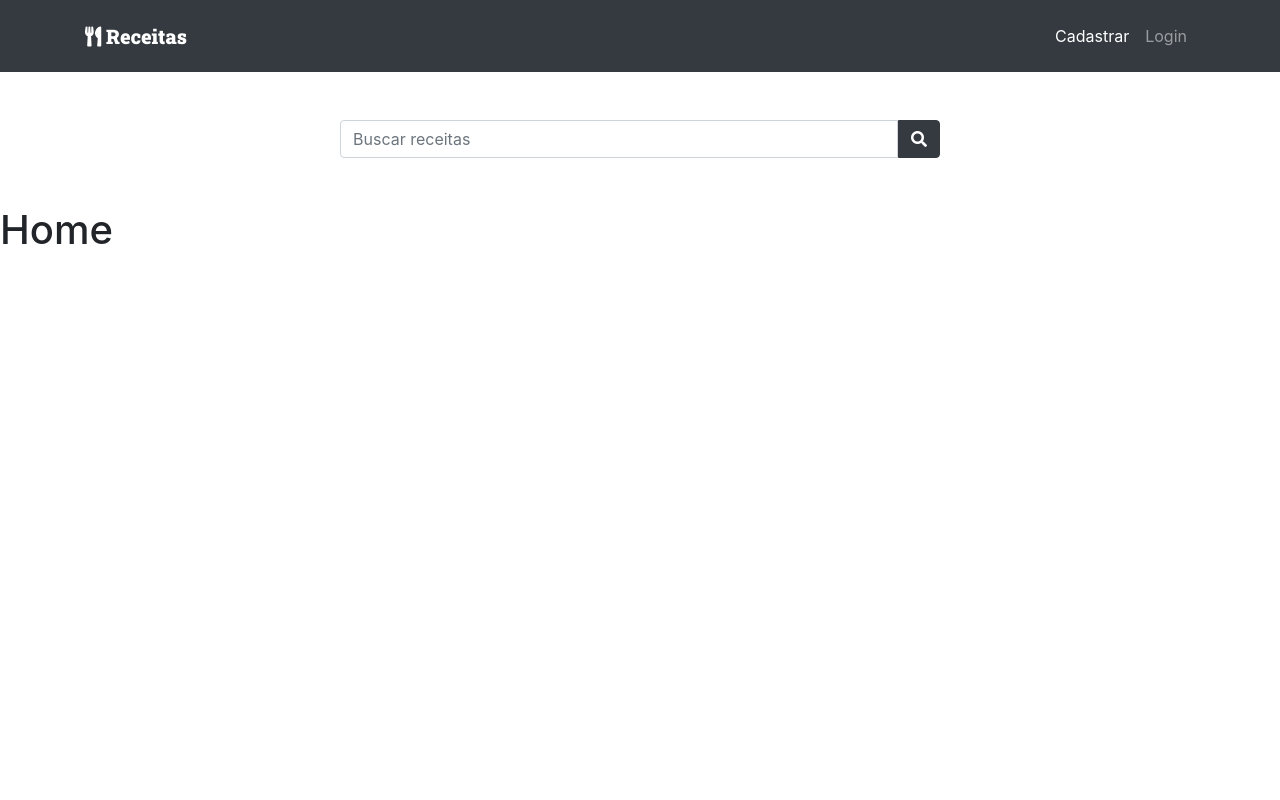
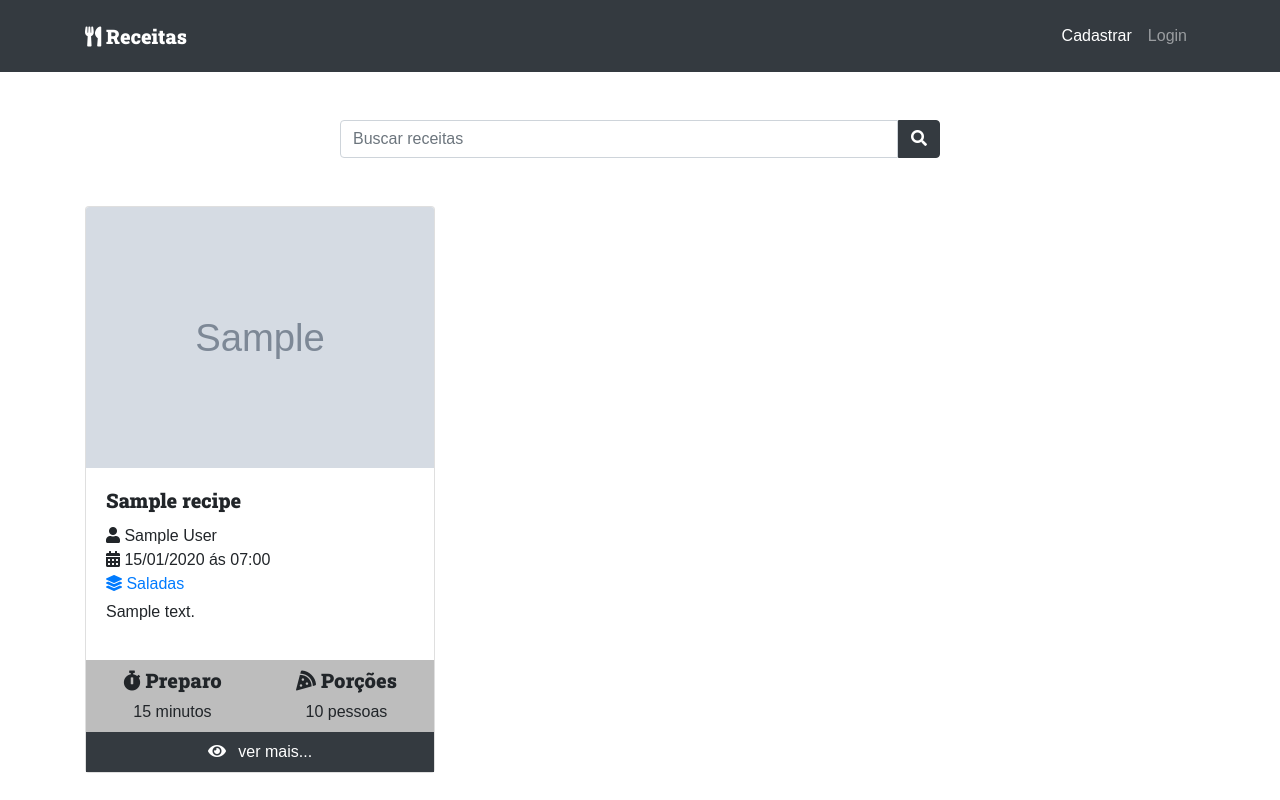
Before and after one commit to PabloSanttana/Django-Recitas-Website, a Django app: page / in a window 1280 px wide. Run offline with Django 4.2, Linux system fonts and the light colour scheme; tables that the repository leaves empty hold one stand-in row (values such as "Sample post"); grey boxes marked "Sample" are stand-in pictures; some libraries are stand-ins or nearby versions.

Commit message:
home css

```diff
--- a/base_static/global/css/global.css
+++ b/base_static/global/css/global.css
@@ -1,15 +1,33 @@
 :root {
     --font-primary: sans-serif;
     --font-headings: 'Roboto Slab', serif;
+    --color-title: #212529;
 }
 * {
     padding: 0px;
     margin: 0px;
     box-sizing: border-box;
+    font-family: var(--font-primary);
+}
+
+h1,
+h2,
+h3,
+h4,
+h5,
+h6 {
+    font-family: var(--font-headings);
+}
+p{
+    padding: 0px !important;
 }
 
 .font-roboto{
     font-family: var(--font-headings);
+}
+.color-title{
+    color: var(--color-title);
+
 }
 .search{
     max-width: 600px;
@@ -20,3 +38,12 @@
 .btn-search {
     border-radius: 0rem .25rem .25rem 0rem;
 }
+
+.text-decoration-none{
+    text-decoration:none !important;
+}
+
+.card-image{
+   width:300px;
+   height:300px;
+}
--- a/base_templates/global/base.html
+++ b/base_templates/global/base.html
@@ -35,7 +35,9 @@
         rel="stylesheet"
     />
 
-    <link rel="stylesheet" href="https://cdn.jsdelivr.net/npm/bootstrap@4.0.0/dist/css/bootstrap.min.css" integrity="sha384-Gn5384xqQ1aoWXA+058RXPxPg6fy4IWvTNh0E263XmFcJlSAwiGgFAW/dAiS6JXm" crossorigin="anonymous">
+    <link rel="stylesheet" href="https://cdn.jsdelivr.net/npm/bootstrap@4.0.0/dist/css/bootstrap.min.css"
+    integrity="sha384-Gn5384xqQ1aoWXA+058RXPxPg6fy4IWvTNh0E263XmFcJlSAwiGgFAW/dAiS6JXm" crossorigin="anonymous">
+
     <link rel="stylesheet" href="{% static 'global/css/global.css' %}">
 
     <title>
@@ -47,7 +49,7 @@
 </head>
 <body>
     {% include 'global/partials/header.html' %}
-    <div class="">
+    <div class="container">
       {% include 'global/partials/search.html' %}
       {% block content %}
 
--- a/recipes/templates/recipes/pages/recipes_home.html
+++ b/recipes/templates/recipes/pages/recipes_home.html
@@ -1,8 +1,19 @@
 {% extends 'global/base.html' %}
-
 {% block title %}
 Home
 {% endblock title %}
 {% block content %}
-<h1>Home</h1>
+
+<div class="row">
+
+        {% for recipe in recipes %}
+            <div class="col-12 col-md-6 col-lg-4 mb-4 h-100">
+                {% include 'recipes/partials/card_recipe.html' %}
+            </div>
+        {% empty %}
+        <h1>Not Found Recipe</h1>
+        {% endfor %}
+
+</div>
+
 {% endblock content %}
--- /dev/null
+++ b/recipes/templates/recipes/partials/card_recipe.html
@@ -0,0 +1,68 @@
+
+    <div class="card ">
+        <a class="text-decoration-none pointer"href="">
+            <img class="card-img-top " src="{{recipe.cover.url}}" alt="Card image cap">
+        </a>
+        <div class="card-body">
+            <a class="text-decoration-none" href="">
+                <h5 class="card-title color-title">
+                    {{recipe.title}}
+                </h5>
+            </a>
+
+
+            <span class="mr-2">
+                {% if recipe.author is not None %}
+                    <i class="fas fa-user"></i>
+                    {% if recipe.author.first_name %}
+                        {{recipe.author.first_name}} {{recipe.author.last_name}}
+                    {% else %}
+                        {{recipe.author.username}}
+                    {% endif %}
+                {% else %}
+                    <i class="fas fa-user"></i> Desconhecido
+                {%endif%}
+
+            </span>
+            <br>
+            <span>
+                <i class="fas fa-calendar-alt"></i>
+                {{ recipe.created_at|date:"SHORT_DATE_FORMAT" }} ás {{ recipe.created_at|time:"H:i" }}
+            </span>
+            <br>
+           <span>
+             <a href="">
+                <i class="fas fa-layer-group"></i>
+                Saladas
+             </a>
+           </span>
+           <div class="card-content mt-1 py-0">
+                <p class="py-0">
+                    {{recipe.description}}
+                </p>
+           </div>
+
+        </div>
+        <div>
+            <div class="d-flex justify-content-around py-2" style="background-color: #bdbdbd ">
+                <div class="d-flex flex-column align-items-center">
+                     <h5 class="">
+                         <i class="fas fa-stopwatch"></i> Preparo
+                     </h5>
+                     <span class="">15 minutos</span>
+                </div>
+                <div class="d-flex flex-column align-items-center">
+                     <h5 class="">
+                         <i class="fas fa-pizza-slice"></i> Porções
+                     </h5>
+                    <span class="">10 pessoas</span>
+                </div>
+            </div>
+        </div>
+        <footer class="bg-dark d-flex align-center justify-content-center py-2" >
+            <a class="text-white text-decoration-none" href="">
+                <i class="fas fa-eye"></i>
+                <span class="ml-2">ver mais...</span>
+            </a>
+        </footer>
+      </div>
--- a/recipes/views.py
+++ b/recipes/views.py
@@ -1,8 +1,12 @@
 from django.shortcuts import render
+from recipes.models import Recipe
 
 # Create your views here.
 
 
 def recipe_home(request):
+    recites = Recipe.objects.filter(is_published=True).order_by('-id')
 
-    return render(request, 'recipes/pages/recipes_home.html')
+    return render(request, 'recipes/pages/recipes_home.html', {
+        'recipes': recites
+    })
```
